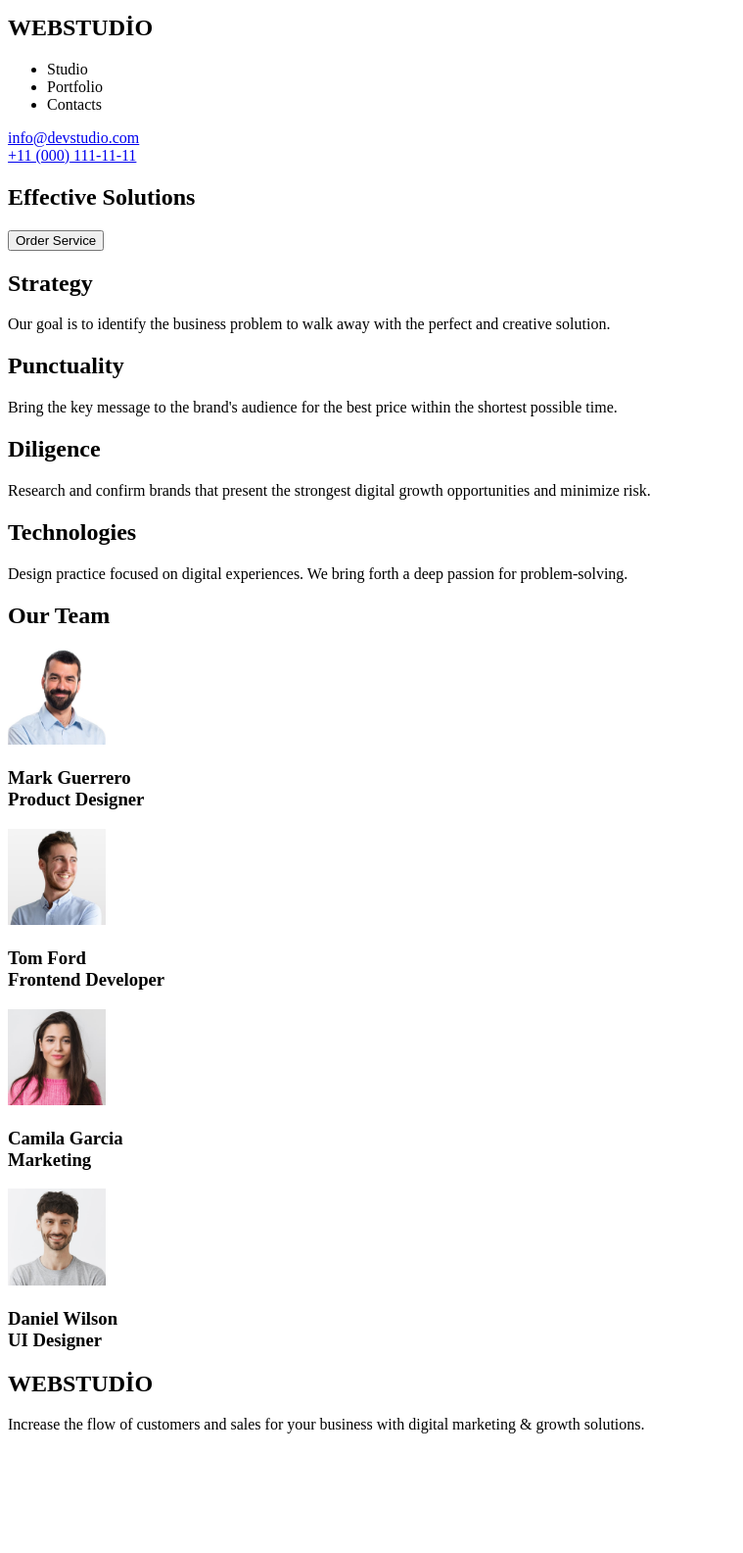
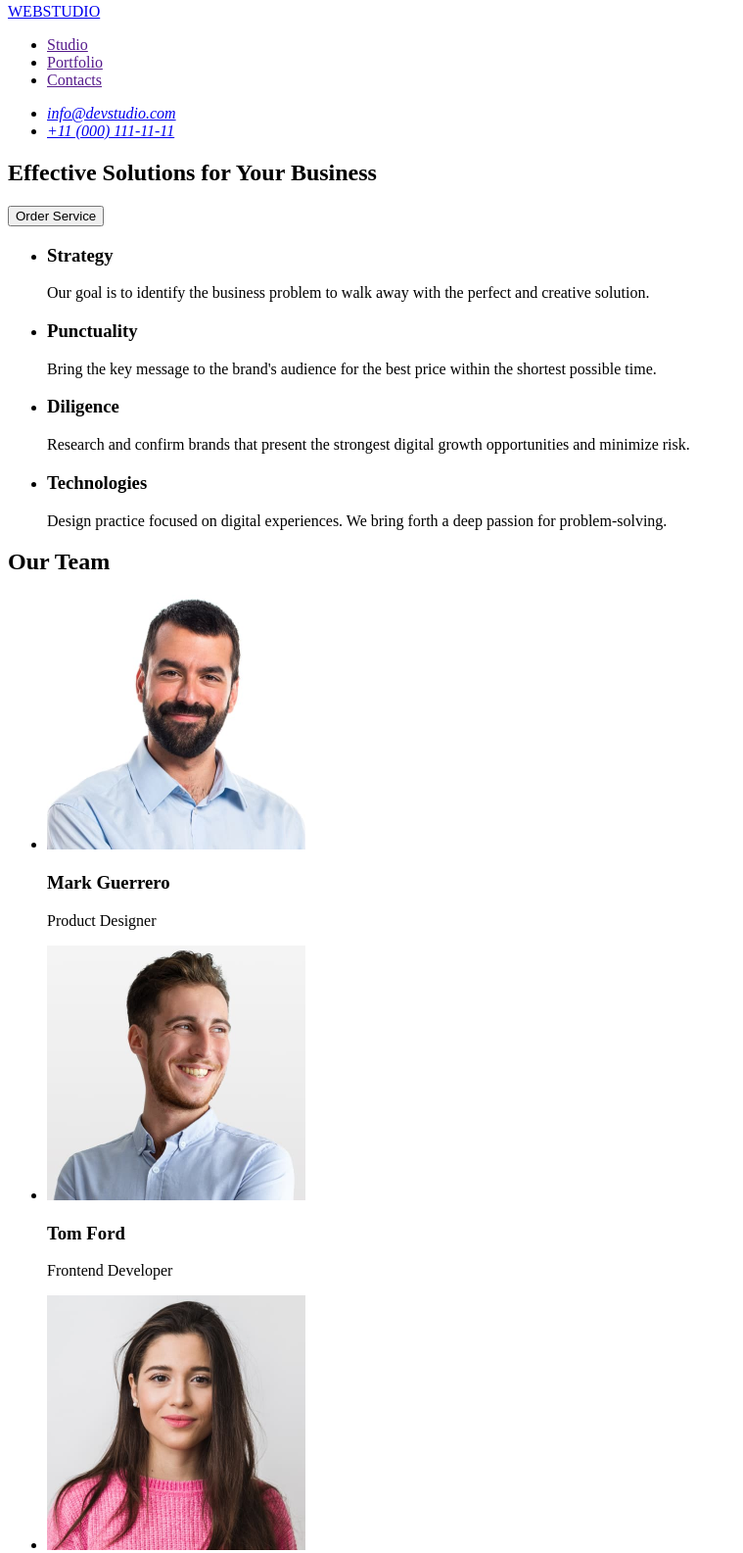
Before and after one commit to kadiruz/goit-markup-hw-01, a plain HTML site: page index.html in a window 1280 px wide. Shown: the part 5-1590 px from the top of the page at 98% size, without its empty margins (0-759 px from the left). Before the commit the page ends 1484 px from the top, so only its background shows below. Drawn offline with Linux system fonts and the light colour scheme.

Commit message:
chages added

```diff
--- a/index.html
+++ b/index.html
@@ -9,66 +9,95 @@
 
 <body>
     <header>
-        <h2>WEBSTUDİO</h2>
         <nav>
+            <a href="./index.html"> WEBSTUDIO</a>
             <ul>
-                <li>Studio</li>
-                <li>Portfolio</li>
-                <li>Contacts</li>
+                <li>
+                    <a href="">Studio</a>
+                </li>
+                <li>
+                    <a href="">Portfolio</a>
+                </li>
+                <li>
+                    <a href="">Contacts</a>
+                </li>
             </ul>
-            <a href="mailto">info@devstudio.com </a><br>
+        </nav>
+        <address>
+            <ul>
+                <li>
+                    <a href="mailto">info@devstudio.com </a>
+                </li>
+                <li>
                     <a href="tel"> +11 (000) 111-11-11 </a>
-        </nav>
+                </li>
+            </ul>
+        </address>
     </header>
     <main>
         <section>
-            <h1> Effective Solutions</h1>
-            <button>Order Service</button>
+            <h1> Effective Solutions for Your Business</h1>
+            <button type="button">Order Service</button>
         </section>
+
         <section>
-            <h2>Strategy</h2>
+            <ul>
+                <li>
+                    <h3>Strategy</h3>
                     <p>Our goal is to identify the business
-                problem to walk away with the perfect and creative solution. </p>
-        </section>
-        <section>
-            <h2>Punctuality</h2>
-            <p>Bring the key message to the brand's audience for the best price within the shortest possible time.
+                        problem to walk away with the perfect and creative solution.
                     </p>
-        </section>
-        <section>
-            <h2>Diligence</h2>
+                </li>
+                <li>
+                    <h3>Punctuality</h3>
+                    <p>Bring the key message to the brand's audience for the best price within the shortest possible
+                        time.
+                    </p>
+                </li>
+                <li>
+                    <h3>Diligence</h3>
                     <p> Research and confirm brands that present the strongest digital growth opportunities and minimize
                         risk.
                     </p>
-        </section>
-        <section>
-            <h2>Technologies</h2>
-            <p>Design practice focused on digital experiences. We bring forth a deep passion for problem-solving.
+                </li>
+                <li>
+                    <h3>Technologies</h3>
+                    <p>Design practice focused on digital experiences. We bring forth a deep passion for
+                        problem-solving.
                     </p>
+                </li>
+            </ul>
         </section>
         <section>
             <h2>Our Team</h2>
-            <section>
-                <img src="./images/image.jpg" alt="mark photo" width="100">
-                <h3>Mark Guerrero <br>Product Designer</h3>
+            <ul>
+                <li>
+                    <img src="./images/image.jpg" alt="marks photo" width="264">
+                    <h3>Mark Guerrero</h3>
+                    <p>Product Designer</p>
+                </li>
+                <li>
+                    <img src="./images/image(1).jpg" alt="toms photo" width="264">
+                    <h3>Tom Ford</h3>
+                    <p>Frontend Developer</p>
 
-            </section>
-            <section>
-                <img src="./images/image(1).jpg" alt="tom photo" width="100">
-                <h3>Tom Ford<br>Frontend Developer</h3>
-            </section>
-            <section>
-                <img src="./images/image(2).jpg" alt="camila photo" width="100">
-                <h3>Camila Garcia<br>Marketing</h3>
-            </section>
-            <section>
-                <img src="./images/image(3).jpg" alt="daniel photo" width="100">
-                <h3>Daniel Wilson<br>UI Designer</h3>
-            </section>
+                </li>
+                <li>
+                    <img src="./images/image(2).jpg" alt="camila photo" width="264">
+                    <h3>Camila Garcia </h3>
+                    <p>Marketing</p>
+                </li>
+                <li>
+                    <img src="./images/image(3).jpg" alt="daniel photo" width="264">
+                    <h3>Daniel Wilson</h3>
+                    <p>UI Designer</p>
+                </li>
+            </ul>
+
         </section>
     </main>
     <footer>
-        <h2>WEBSTUDİO</h2>
+        <a href="./index.html"> webstudio</a>
         <p>Increase the flow of customers and sales for your business with digital marketing & growth solutions.</p>
     </footer>
 </body>
```
Lines whose indentation alone changed are shown as unchanged.
